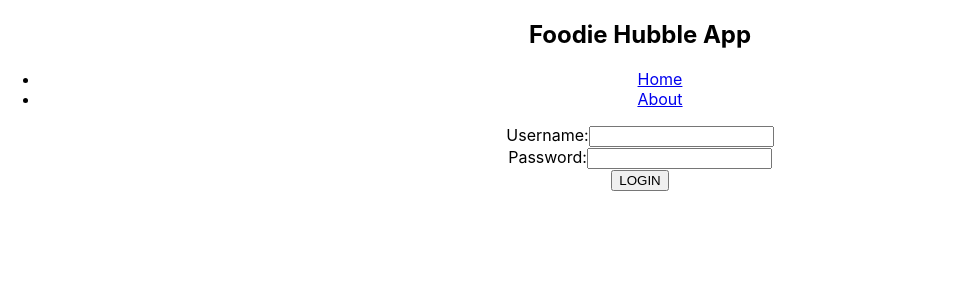
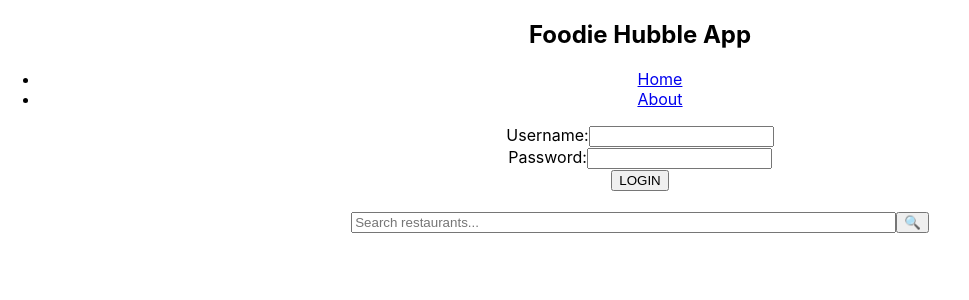
Before and after one commit to smeraldoflower/foodie-hubble-app, a React (Create React App) app: page / in a window 1280 px wide. Shown: the top 300 px of the page, without its empty margins (0-969 px from the left). Built offline with nearby package versions, Linux system fonts and the light colour scheme.

Commit message:
added search results functionality

```diff
--- a/src/components/SearchBar.js
+++ b/src/components/SearchBar.js
@@ -0,0 +1,40 @@
+import React, { useState } from 'react'
+import axios from 'axios'
+import { api } from '../utilities/api'
+
+function SearchBar() {
+
+    const [foodtype, setFoodType] = useState('');
+    const [searchResults, setSearchResults] = useState([]);
+
+    const handleSearchRequest = (event) => {
+        event.preventDefault();
+        axios.get(api.searchRestaurant(foodtype))
+            .then(function (response) {
+                setSearchResults(response.data.data);
+                console.log(response.data.data)
+                console.log(response.data)
+                console.log(response);
+            })
+            .catch(function (error) {
+                console.log(error);
+            });
+    }
+
+    return (
+        <div className="Login">
+            <form onSubmit={handleSearchRequest}>
+                <input type='text' placeholder='Search restaurants...' size='65'
+                    value={foodtype} onChange={e => setFoodType(e.target.value)} />
+                <input type='submit' value='🔍' />
+            </form>
+            <br/>
+            <ul>
+                { searchResults.length!==0 ? searchResults.map((result)=> <li>{result.name}</li>) : null}
+            </ul>
+        </div >
+    );
+
+}
+
+export default SearchBar;
--- a/src/pages/Home.js
+++ b/src/pages/Home.js
@@ -1,11 +1,14 @@
 import React from 'react';
 import Login from '../components/Login'
+import SearchBar from '../components/SearchBar'
 
 function Home() {
 
     return (
         <div className="Home">
             <Login />
+            <br />
+            <SearchBar />
         </div>
     )
 }
--- a/src/utilities/api.js
+++ b/src/utilities/api.js
@@ -3,7 +3,7 @@ const baseURL = 'https://foodhub-api.herokuapp.com';
 export const api = {
 	createBlogPost: `${baseURL}/blog/create`,
 	getBlogList: `${baseURL}/blog`,
-	searchRestaurant: `${baseURL}/restaurant/search`,
+	searchRestaurant: (foodtype) => `${baseURL}/restaurant/search?food=${foodtype}&sort=popularity`,
 	createRestaurant: `${baseURL}/admin/restaurants/create`,
 	deleteRestaurant: `${baseURL}/admin/restaurants/delete`,
 	reviewRestaurant: (id) => `${baseURL}/restaurant/review/${id}`,
```
Also changed, not shown: 1 other file (tests, documents, lock files or other folders).
